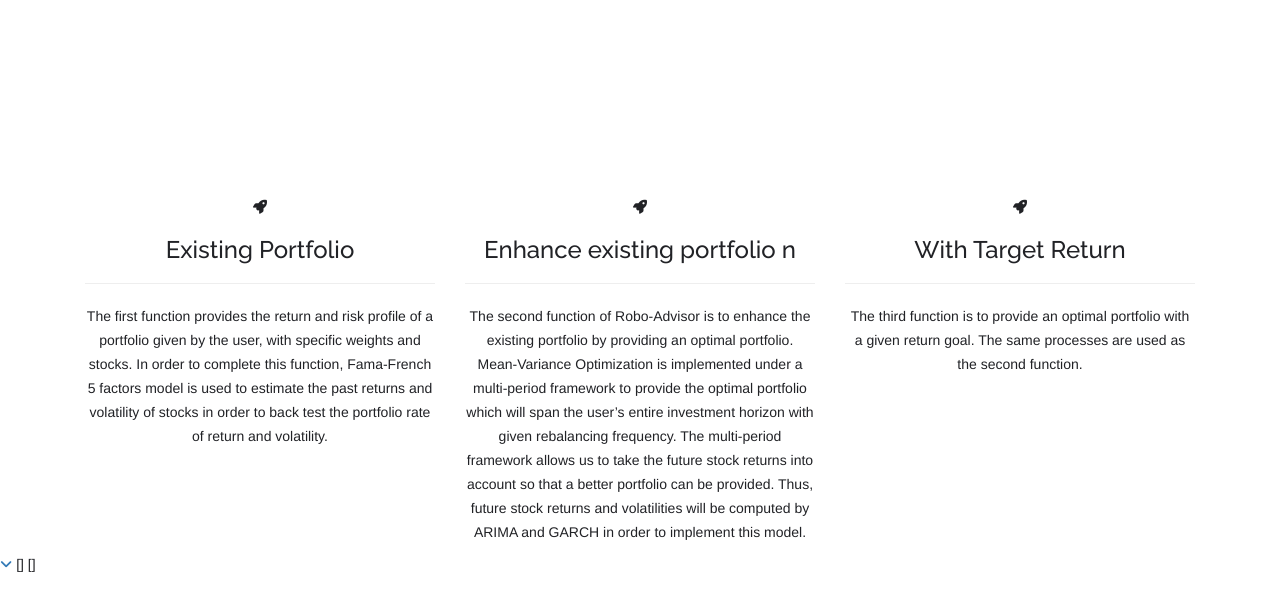
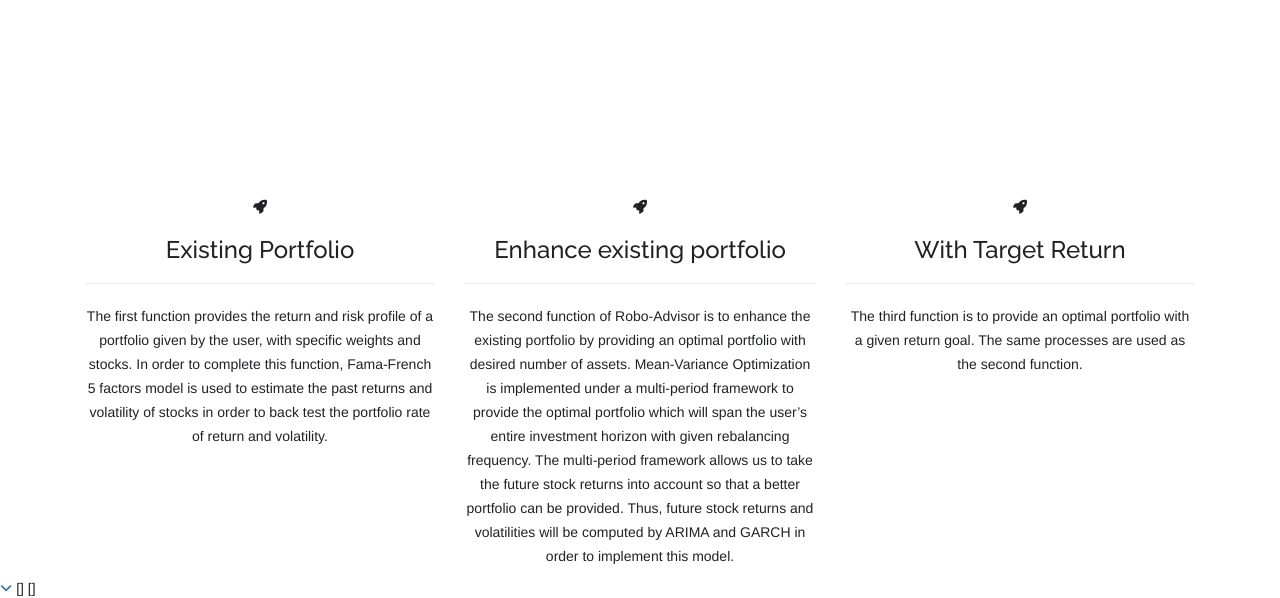
Before and after one commit to skykitten2y/web_Capstone, a Flask app: page / in a window 1280 px wide. Shown: the part 668-1266 px from the top of the page. Before the commit the page ends 1240 px from the top, so only its background shows below. Run offline with Flask 2, Linux system fonts and the light colour scheme; some libraries are stand-ins or nearby versions.

Commit message:
Update home.html

```diff
--- a/src/templates/home.html
+++ b/src/templates/home.html
@@ -86,9 +86,9 @@
                     <div class="col-md-4">
                         <div class=" 'about-item text-center">
                             <i class="fa fa-rocket"></i>
-                            <h3>Enhance existing portfolio n</h3>
+                            <h3>Enhance existing portfolio</h3>
                             <hr>
-                            <p> The second function of Robo-Advisor is to enhance the existing portfolio by providing an optimal portfolio.  Mean-Variance Optimization is implemented under a multi-period framework to provide the optimal portfolio which will span the user’s entire investment horizon with given rebalancing frequency.  The multi-period framework allows us to take the future stock returns into account so that a better portfolio can be provided. Thus, future stock returns and volatilities will be computed by ARIMA and GARCH in order to implement this model.</p>
+                            <p> The second function of Robo-Advisor is to enhance the existing portfolio by providing an optimal portfolio with desired number of assets.  Mean-Variance Optimization is implemented under a multi-period framework to provide the optimal portfolio which will span the user’s entire investment horizon with given rebalancing frequency.  The multi-period framework allows us to take the future stock returns into account so that a better portfolio can be provided. Thus, future stock returns and volatilities will be computed by ARIMA and GARCH in order to implement this model.</p>
                         </div>
                     </div>
 
```
